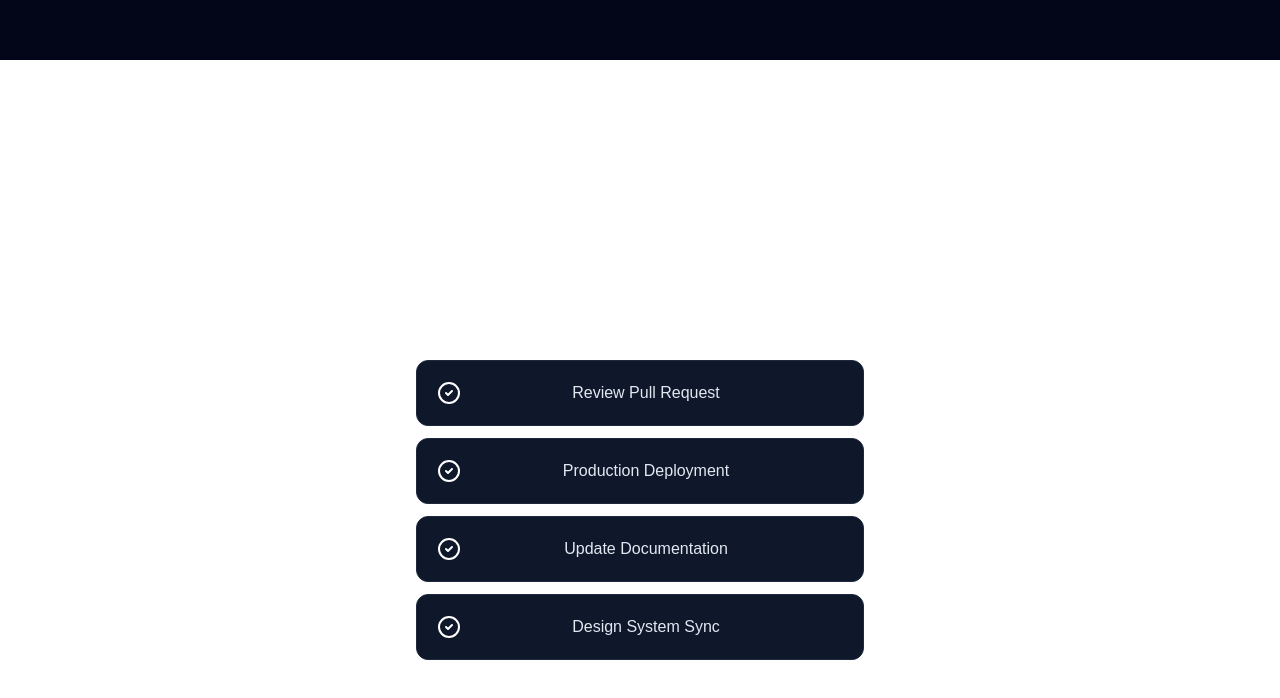
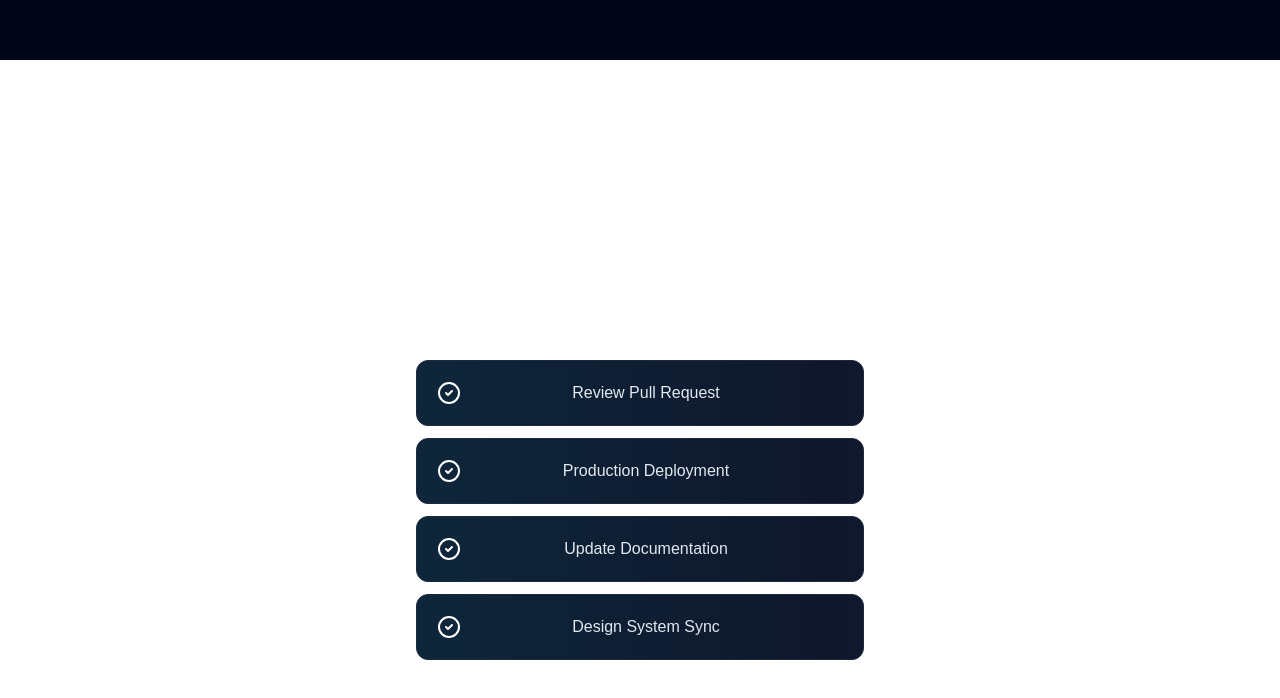
Before and after one commit to Alorik/Alorik-UI, a Next.js app: page / in a window 1280 px wide. Shown: the part 10340-11038 px from the top of the page. Built offline with nearby package versions, Linux system fonts and the light colour scheme.

Commit message:
bugs: fixed

```diff
--- a/components/DataDisplay/AnimatedList.tsx
+++ b/components/DataDisplay/AnimatedList.tsx
@@ -24,7 +24,7 @@ export default function AnimatedList() {
               initial={{ scale: 0.8, opacity: 0 }}
               animate={{ scale: 1, opacity: 1 }}
               exit={{ scale: 0.8, opacity: 0 }}
-              className="bg-slate-900 border border-slate-800 rounded-xl p-4 flex justify-between items-center group"
+              className="bg-slate-900 border border-slate-800 rounded-xl p-4 flex justify-between items-center group bg-gradient-to-r from-cyan-500/0 via-cyan-500/10 to-cyan-500/0 opacity-0 group-hover:opacity-100 transition-opacity bg-[length:200%_auto] animate-[beam-slide_2s_linear_infinite]"
             >
               <div
                 className={`w-8 h-8 rounded-lg  bg-opacity-20 flex items-center justify-center text-white`}
```
